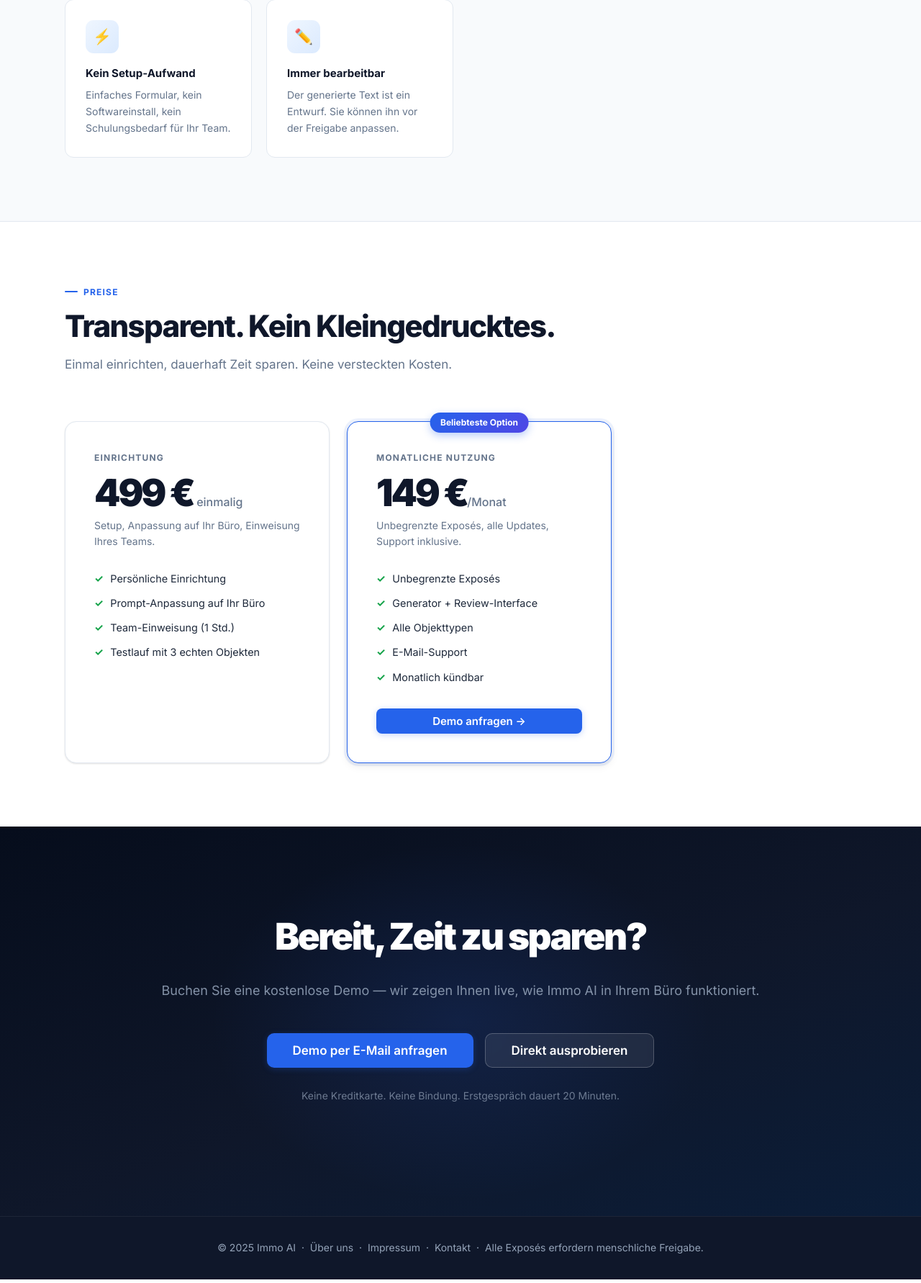
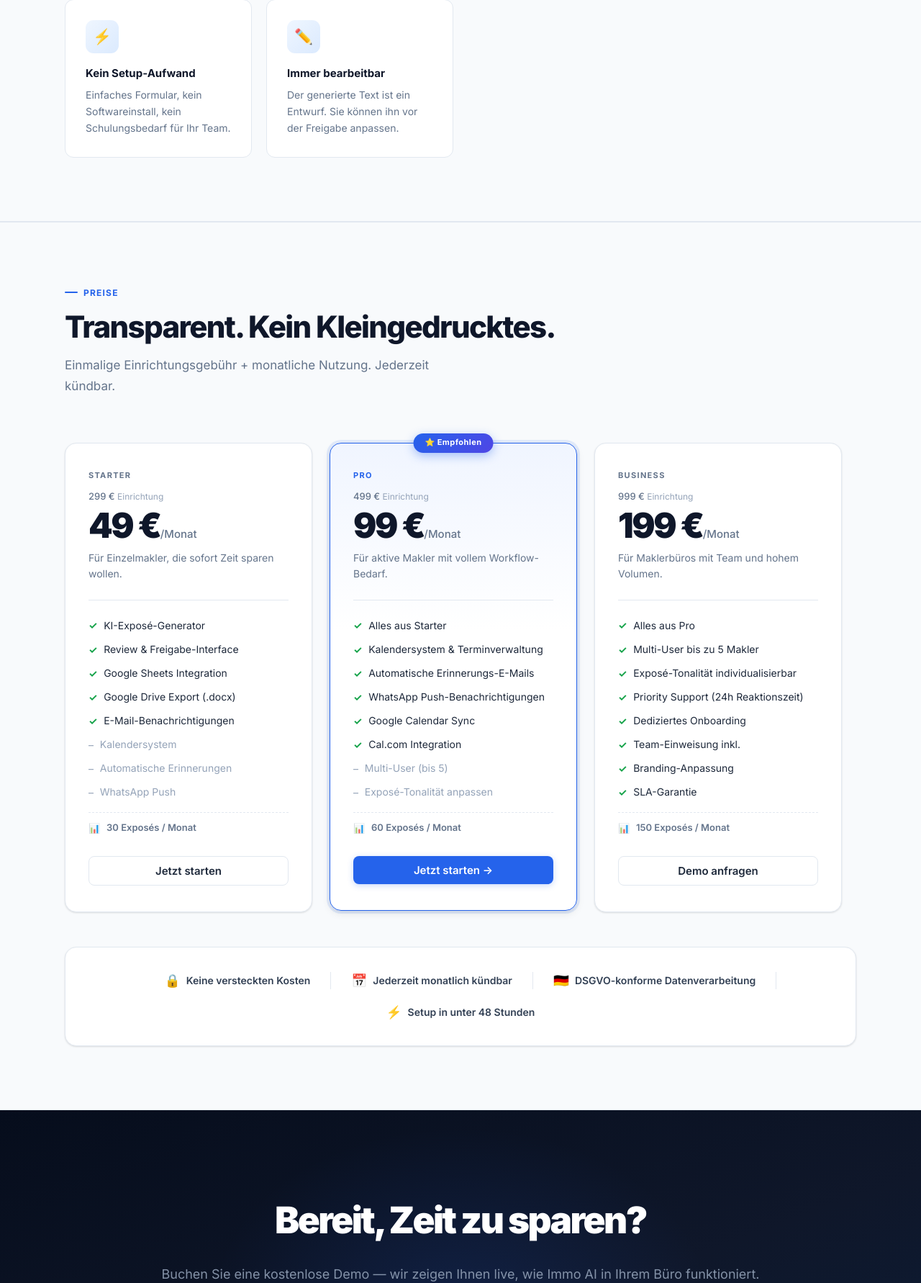
Before and after one commit to lolomie/immo-ai, a Flask app: page / in a window 1280 px wide. Shown: the part 2646-4428 px from the top of the page at 72% size. Run offline with Flask 3, Linux system fonts and the light colour scheme; parts of the project's set-up code (start-up, migrations or seed data) failed here and were passed over.

Commit message:
feat: vollständiges Pricing-System mit 3 Plänen + Signup-Seite
LANDING PAGE:
- 3-Spalten Pricing-Grid (Starter / Pro / Business)
- Setup-Fee + monatlicher Preis je Karte klar getrennt
- Pro als 'Empfohlen' hervorgehoben (Badge, blaue Border, Hintergrund)
- Deaktivierte Features visuell abgesetzt (–)
- Exposé-Limit als eigene Zeile je Karte
- Trust-Bar: Keine versteckten Kosten · kündbar · DSGVO · 48h Setup
- Responsive: mobile stacking auf < 900px

SIGNUP-SEITE (/signup?plan=pro):
- Plan-Zusammenfassung (Setup + Monatspreis + Limit)
- Formular: Name, E-Mail, Unternehmen, Telefon
- Submit → POST /api/signup → Admin bekommt E-Mail
- Erfolgsmeldung mit personalisiertem Text
- Plan-Switcher unten

BACKEND:
- src/plans.py: PLANS-Dict mit Features, Limits, Preisen
- has_feature(), check_expose_limit() für späteres Feature-Gating
- /api/signup Route: Validierung + Admin-Benachrichtigungs-E-Mail

Co-Authored-By: Claude Sonnet 4.6 <noreply@anthropic.com>

```diff
--- a/web/app.py
+++ b/web/app.py
@@ -147,6 +147,55 @@ def about_page():
 @app.route("/impressum")
 def impressum_page():
     return render_template("impressum.html", auth_required=False)
+
+
+@app.route("/signup")
+def signup_page():
+    from src.plans import PLANS, get_plan
+    plan_key = request.args.get("plan", "pro").lower()
+    plan = get_plan(plan_key)
+    return render_template("signup.html", plan=plan, plan_key=plan_key,
+                           all_plans=PLANS, auth_required=False)
+
+
+@app.route("/api/signup", methods=["POST"])
+@limiter.limit("5 per minute")
+def api_signup():
+    data = request.get_json() or {}
+    name     = data.get("name", "").strip()
+    email    = data.get("email", "").strip()
+    company  = data.get("company", "").strip()
+    phone    = data.get("phone", "").strip()
+    plan_key = data.get("plan", "pro").strip()
+
+    if not name or not email:
+        return jsonify({"error": "Name und E-Mail sind Pflichtfelder."}), 400
+
+    # Notify admin of new signup request
+    try:
+        from src.email_client import _build_message, _send
+        from src.plans import get_plan
+        plan = get_plan(plan_key)
+        subject = f"🆕 Demo-Anfrage: {name} — {plan['name']}-Plan"
+        body_html = f"""
+<html><body style="font-family:sans-serif;color:#1e293b;max-width:560px;margin:auto;padding:24px;">
+  <h2 style="color:#1a3a5c;">Neue Demo-Anfrage über Immo AI</h2>
+  <table style="border-collapse:collapse;width:100%;margin:16px 0;">
+    <tr><td style="padding:8px;background:#f1f5f9;font-weight:600;width:140px;">Name</td><td style="padding:8px;">{name}</td></tr>
+    <tr><td style="padding:8px;background:#f1f5f9;font-weight:600;">E-Mail</td><td style="padding:8px;">{email}</td></tr>
+    <tr><td style="padding:8px;background:#f1f5f9;font-weight:600;">Unternehmen</td><td style="padding:8px;">{company or '—'}</td></tr>
+    <tr><td style="padding:8px;background:#f1f5f9;font-weight:600;">Telefon</td><td style="padding:8px;">{phone or '—'}</td></tr>
+    <tr><td style="padding:8px;background:#f1f5f9;font-weight:600;">Gewünschter Plan</td><td style="padding:8px;font-weight:700;color:#2563eb;">{plan['name']} ({plan['monthly_price']} €/Monat)</td></tr>
+  </table>
+</body></html>"""
+        body_text = f"Demo-Anfrage\nName: {name}\nEmail: {email}\nPlan: {plan['name']}"
+        from src.config import EMAIL_FROM
+        _send(EMAIL_FROM, _build_message(EMAIL_FROM, subject, body_html, body_text))
+        app.logger.info("Signup request from %s (%s), plan=%s", name, email, plan_key)
+    except Exception as e:
+        app.logger.error("Signup notification failed: %s", e)
+
+    return jsonify({"ok": True, "message": "Vielen Dank! Wir melden uns innerhalb von 24 Stunden."})
 
 
 @app.route("/admin/users")
--- a/web/static/styles.css
+++ b/web/static/styles.css
@@ -390,53 +390,209 @@ section { padding: 5.5rem 2rem; }
 .feature-card p { font-size: .875rem; color: var(--slate); line-height: 1.65; }
 
 /* ── Pricing ── */
-.pricing-grid { display: grid; grid-template-columns: repeat(auto-fit, minmax(300px, 1fr)); gap: 1.5rem; max-width: 760px; }
+.pricing-grid {
+  display: grid;
+  grid-template-columns: repeat(auto-fit, minmax(280px, 1fr));
+  gap: 1.5rem;
+  width: 100%;
+}
+.pricing-grid-3 {
+  grid-template-columns: repeat(3, 1fr);
+  max-width: 1080px;
+  align-items: start;
+}
 .pricing-card {
   background: var(--bg);
   border: 1.5px solid var(--border);
   border-radius: var(--radius-xl);
-  padding: 2.5rem;
+  padding: 2.25rem 2rem;
   box-shadow: var(--shadow);
-  transition: transform var(--transition), box-shadow var(--transition);
+  transition: transform 240ms cubic-bezier(0.4,0,0.2,1),
+              box-shadow 240ms cubic-bezier(0.4,0,0.2,1);
+  display: flex;
+  flex-direction: column;
 }
-.pricing-card:hover { transform: translateY(-5px); box-shadow: var(--shadow-lg); }
+.pricing-card:hover {
+  transform: translateY(-6px);
+  box-shadow: var(--shadow-lg);
+}
 .pricing-card.featured {
   border-color: var(--blue);
-  box-shadow: 0 0 0 4px rgba(37,99,235,.08), var(--shadow-md);
+  box-shadow: 0 0 0 4px rgba(37,99,235,.1), var(--shadow-md);
   position: relative;
+  background: linear-gradient(180deg, #f0f5ff 0%, #ffffff 40%);
+}
+.pricing-card.featured:hover {
+  box-shadow: 0 0 0 4px rgba(37,99,235,.14), var(--shadow-lg);
 }
 .pricing-badge {
   position: absolute;
-  top: -13px; left: 50%; transform: translateX(-50%);
-  background: linear-gradient(135deg, var(--blue), #4f46e5);
+  top: -14px; left: 50%; transform: translateX(-50%);
+  background: linear-gradient(135deg, #2563eb, #4f46e5);
   color: #fff;
-  font-size: .75rem;
+  font-size: .6875rem;
   font-weight: 700;
-  padding: .3rem .9rem;
+  padding: .3rem 1rem;
   border-radius: 999px;
   white-space: nowrap;
-  box-shadow: 0 4px 12px rgba(37,99,235,.32);
+  letter-spacing: .04em;
+  box-shadow: 0 4px 14px rgba(37,99,235,.38);
 }
-.pricing-card h3 {
-  font-size: .75rem; font-weight: 700; color: var(--slate);
-  text-transform: uppercase; letter-spacing: .1em; margin-bottom: .875rem;
+.plan-label {
+  font-size: .6875rem;
+  font-weight: 700;
+  color: var(--slate);
+  text-transform: uppercase;
+  letter-spacing: .12em;
+  margin-bottom: .625rem;
+}
+.featured .plan-label { color: var(--blue); }
+.plan-setup-fee {
+  font-size: .8125rem;
+  color: var(--slate);
+  margin-bottom: .375rem;
+  font-weight: 500;
+}
+.plan-setup-fee span {
+  font-weight: 400;
+  font-size: .75rem;
+  color: var(--slate-light);
 }
 .pricing-price {
-  font-size: 3.25rem;
+  font-size: 3rem;
   font-weight: 900;
   color: var(--navy);
-  letter-spacing: -.06em;
+  letter-spacing: -.05em;
   line-height: 1;
-  margin-bottom: .5rem;
+  margin-bottom: .625rem;
 }
-.pricing-price span { font-size: 1rem; font-weight: 500; color: var(--slate); letter-spacing: 0; }
-.pricing-desc { font-size: .875rem; color: var(--slate); margin-bottom: 1.75rem; line-height: 1.6; }
-.pricing-features { list-style: none; display: flex; flex-direction: column; gap: .7rem; margin-bottom: 2rem; }
+.pricing-price span { font-size: .9375rem; font-weight: 500; color: var(--slate); letter-spacing: 0; }
+.pricing-desc {
+  font-size: .875rem;
+  color: var(--slate);
+  margin-bottom: 1.5rem;
+  line-height: 1.6;
+  padding-bottom: 1.5rem;
+  border-bottom: 1px solid var(--border);
+}
+.pricing-features {
+  list-style: none;
+  display: flex;
+  flex-direction: column;
+  gap: .625rem;
+  margin-bottom: 1.75rem;
+  flex: 1;
+}
 .pricing-features li {
-  font-size: .9rem; color: var(--navy-800);
-  display: flex; align-items: flex-start; gap: .6rem;
+  font-size: .875rem;
+  color: var(--navy-800);
+  display: flex;
+  align-items: flex-start;
+  gap: .55rem;
 }
-.pricing-features li::before { content: "✓"; color: var(--green); font-weight: 700; flex-shrink: 0; }
+.pricing-features li::before {
+  content: "✓";
+  color: var(--green);
+  font-weight: 700;
+  flex-shrink: 0;
+  margin-top: .05em;
+}
+.pricing-features li.feature-disabled {
+  color: var(--slate-light);
+}
+.pricing-features li.feature-disabled::before {
+  content: "–";
+  color: var(--slate-light);
+  font-weight: 400;
+}
+.pricing-features li.pricing-limit {
+  color: var(--slate);
+  font-weight: 600;
+  font-size: .8125rem;
+  margin-top: .375rem;
+  padding-top: .625rem;
+  border-top: 1px dashed var(--border);
+}
+.pricing-features li.pricing-limit::before {
+  content: "📊";
+  font-weight: 400;
+}
+.btn-pricing {
+  width: 100%;
+  justify-content: center;
+  margin-top: auto;
+  padding: .75rem 1.5rem;
+  font-size: .9375rem;
+}
+
+/* ── Trust bar ── */
+.trust-bar {
+  display: flex;
+  align-items: center;
+  justify-content: center;
+  gap: 0;
+  flex-wrap: wrap;
+  margin-top: 3rem;
+  padding: 1.5rem 2rem;
+  background: var(--bg);
+  border: 1.5px solid var(--border);
+  border-radius: var(--radius-xl);
+  box-shadow: var(--shadow);
+}
+.trust-item {
+  display: flex;
+  align-items: center;
+  gap: .5rem;
+  padding: .5rem 1.75rem;
+  font-size: .875rem;
+  font-weight: 600;
+  color: var(--navy-700);
+}
+.trust-icon { font-size: 1.1rem; }
+.trust-divider {
+  width: 1px;
+  height: 24px;
+  background: var(--border);
+  flex-shrink: 0;
+}
+
+/* ── Signup page ── */
+.signup-wrap {
+  max-width: 520px;
+  margin: 0 auto;
+  padding: 3rem 2rem 5rem;
+}
+.signup-plan-badge {
+  display: inline-flex;
+  align-items: center;
+  gap: .5rem;
+  background: var(--blue-light);
+  color: var(--blue);
+  border: 1.5px solid #bfdbfe;
+  border-radius: 999px;
+  padding: .35rem 1rem;
+  font-size: .8125rem;
+  font-weight: 700;
+  margin-bottom: 1.5rem;
+}
+.signup-summary {
+  background: var(--bg-subtle);
+  border: 1.5px solid var(--border);
+  border-radius: var(--radius-lg);
+  padding: 1.25rem 1.5rem;
+  margin-bottom: 2rem;
+  display: flex;
+  gap: 2rem;
+  flex-wrap: wrap;
+}
+.signup-summary-item { font-size: .875rem; color: var(--slate); }
+.signup-summary-item strong { display: block; font-size: 1.125rem; font-weight: 800; color: var(--navy); margin-bottom: .1rem; }
+
+@media (max-width: 900px) {
+  .pricing-grid-3 { grid-template-columns: 1fr; max-width: 460px; margin: 0 auto; }
+  .trust-bar { flex-direction: column; gap: .75rem; }
+  .trust-divider { width: 80%; height: 1px; }
+}
 
 /* ── CTA section ── */
 .cta-section {
--- a/web/templates/index.html
+++ b/web/templates/index.html
@@ -153,39 +153,97 @@
 </section>
 
 <!-- ── Pricing ── -->
-<section id="preise">
+<section id="preise" style="background:var(--bg-subtle); border-top:1px solid var(--border); border-bottom:1px solid var(--border);">
   <div class="section-inner">
     <div class="section-header reveal">
       <div class="section-label">Preise</div>
       <h2 class="section-title">Transparent. Kein Kleingedrucktes.</h2>
-      <p class="section-sub">Einmal einrichten, dauerhaft Zeit sparen. Keine versteckten Kosten.</p>
+      <p class="section-sub">Einmalige Einrichtungsgebühr + monatliche Nutzung. Jederzeit kündbar.</p>
     </div>
 
-    <div class="pricing-grid">
+    <div class="pricing-grid-3 pricing-grid">
+      <!-- Starter -->
       <div class="pricing-card reveal reveal-d1">
-        <h3>Einrichtung</h3>
-        <div class="pricing-price">499 €<span> einmalig</span></div>
-        <p class="pricing-desc">Setup, Anpassung auf Ihr Büro, Einweisung Ihres Teams.</p>
+        <div class="plan-label">Starter</div>
+        <div class="plan-setup-fee">299 € <span>Einrichtung</span></div>
+        <div class="pricing-price">49 €<span>/Monat</span></div>
+        <p class="pricing-desc">Für Einzelmakler, die sofort Zeit sparen wollen.</p>
         <ul class="pricing-features">
-          <li>Persönliche Einrichtung</li>
-          <li>Prompt-Anpassung auf Ihr Büro</li>
-          <li>Team-Einweisung (1 Std.)</li>
-          <li>Testlauf mit 3 echten Objekten</li>
+          <li>KI-Exposé-Generator</li>
+          <li>Review &amp; Freigabe-Interface</li>
+          <li>Google Sheets Integration</li>
+          <li>Google Drive Export (.docx)</li>
+          <li>E-Mail-Benachrichtigungen</li>
+          <li class="feature-disabled">Kalendersystem</li>
+          <li class="feature-disabled">Automatische Erinnerungen</li>
+          <li class="feature-disabled">WhatsApp Push</li>
+          <li class="pricing-limit">30 Exposés / Monat</li>
         </ul>
+        <a href="/signup?plan=starter" class="btn btn-outline btn-pricing">Jetzt starten</a>
       </div>
+
+      <!-- Pro (featured) -->
       <div class="pricing-card featured reveal reveal-d2">
-        <div class="pricing-badge">Beliebteste Option</div>
-        <h3>Monatliche Nutzung</h3>
-        <div class="pricing-price">149 €<span>/Monat</span></div>
-        <p class="pricing-desc">Unbegrenzte Exposés, alle Updates, Support inklusive.</p>
+        <div class="pricing-badge">⭐ Empfohlen</div>
+        <div class="plan-label">Pro</div>
+        <div class="plan-setup-fee">499 € <span>Einrichtung</span></div>
+        <div class="pricing-price">99 €<span>/Monat</span></div>
+        <p class="pricing-desc">Für aktive Makler mit vollem Workflow-Bedarf.</p>
         <ul class="pricing-features">
-          <li>Unbegrenzte Exposés</li>
-          <li>Generator + Review-Interface</li>
-          <li>Alle Objekttypen</li>
-          <li>E-Mail-Support</li>
-          <li>Monatlich kündbar</li>
+          <li>Alles aus Starter</li>
+          <li>Kalendersystem &amp; Terminverwaltung</li>
+          <li>Automatische Erinnerungs-E-Mails</li>
+          <li>WhatsApp Push-Benachrichtigungen</li>
+          <li>Google Calendar Sync</li>
+          <li>Cal.com Integration</li>
+          <li class="feature-disabled">Multi-User (bis 5)</li>
+          <li class="feature-disabled">Exposé-Tonalität anpassen</li>
+          <li class="pricing-limit">60 Exposés / Monat</li>
         </ul>
-        <a href="#kontakt" class="btn btn-primary" style="width:100%; justify-content:center;">Demo anfragen →</a>
+        <a href="/signup?plan=pro" class="btn btn-primary btn-pricing">Jetzt starten →</a>
+      </div>
+
+      <!-- Business -->
+      <div class="pricing-card reveal reveal-d3">
+        <div class="plan-label">Business</div>
+        <div class="plan-setup-fee">999 € <span>Einrichtung</span></div>
+        <div class="pricing-price">199 €<span>/Monat</span></div>
+        <p class="pricing-desc">Für Maklerbüros mit Team und hohem Volumen.</p>
+        <ul class="pricing-features">
+          <li>Alles aus Pro</li>
+          <li>Multi-User bis zu 5 Makler</li>
+          <li>Exposé-Tonalität individualisierbar</li>
+          <li>Priority Support (24h Reaktionszeit)</li>
+          <li>Dediziertes Onboarding</li>
+          <li>Team-Einweisung inkl.</li>
+          <li>Branding-Anpassung</li>
+          <li>SLA-Garantie</li>
+          <li class="pricing-limit">150 Exposés / Monat</li>
+        </ul>
+        <a href="/signup?plan=business" class="btn btn-outline btn-pricing">Demo anfragen</a>
+      </div>
+    </div>
+
+    <!-- Trust bar -->
+    <div class="trust-bar reveal">
+      <div class="trust-item">
+        <span class="trust-icon">🔒</span>
+        <span>Keine versteckten Kosten</span>
+      </div>
+      <div class="trust-divider"></div>
+      <div class="trust-item">
+        <span class="trust-icon">📅</span>
+        <span>Jederzeit monatlich kündbar</span>
+      </div>
+      <div class="trust-divider"></div>
+      <div class="trust-item">
+        <span class="trust-icon">🇩🇪</span>
+        <span>DSGVO-konforme Datenverarbeitung</span>
+      </div>
+      <div class="trust-divider"></div>
+      <div class="trust-item">
+        <span class="trust-icon">⚡</span>
+        <span>Setup in unter 48 Stunden</span>
       </div>
     </div>
   </div>
```
Also changed, not shown: src/plans.py (added, +100 -0 lines), web/templates/signup.html (added, +148 -0 lines).
